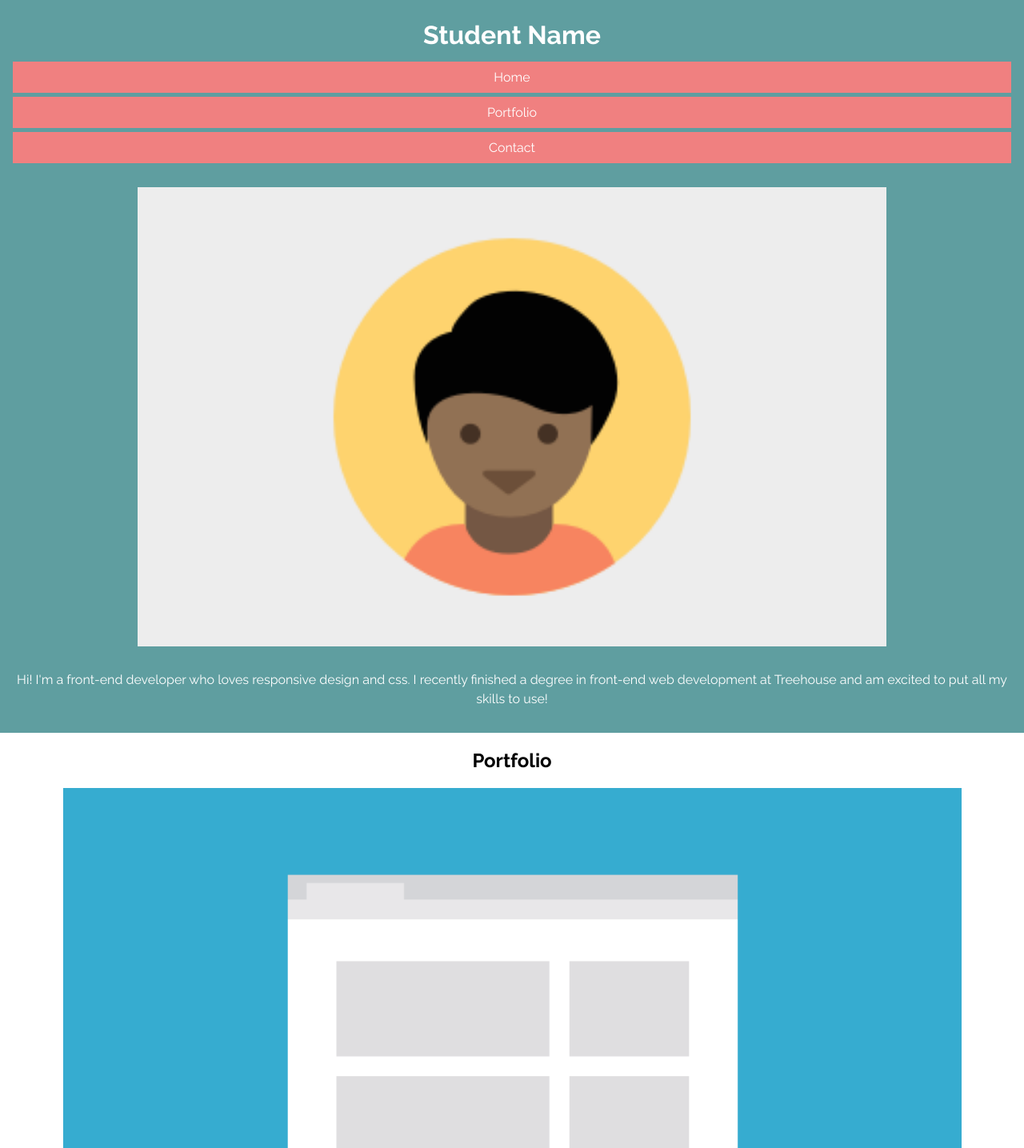
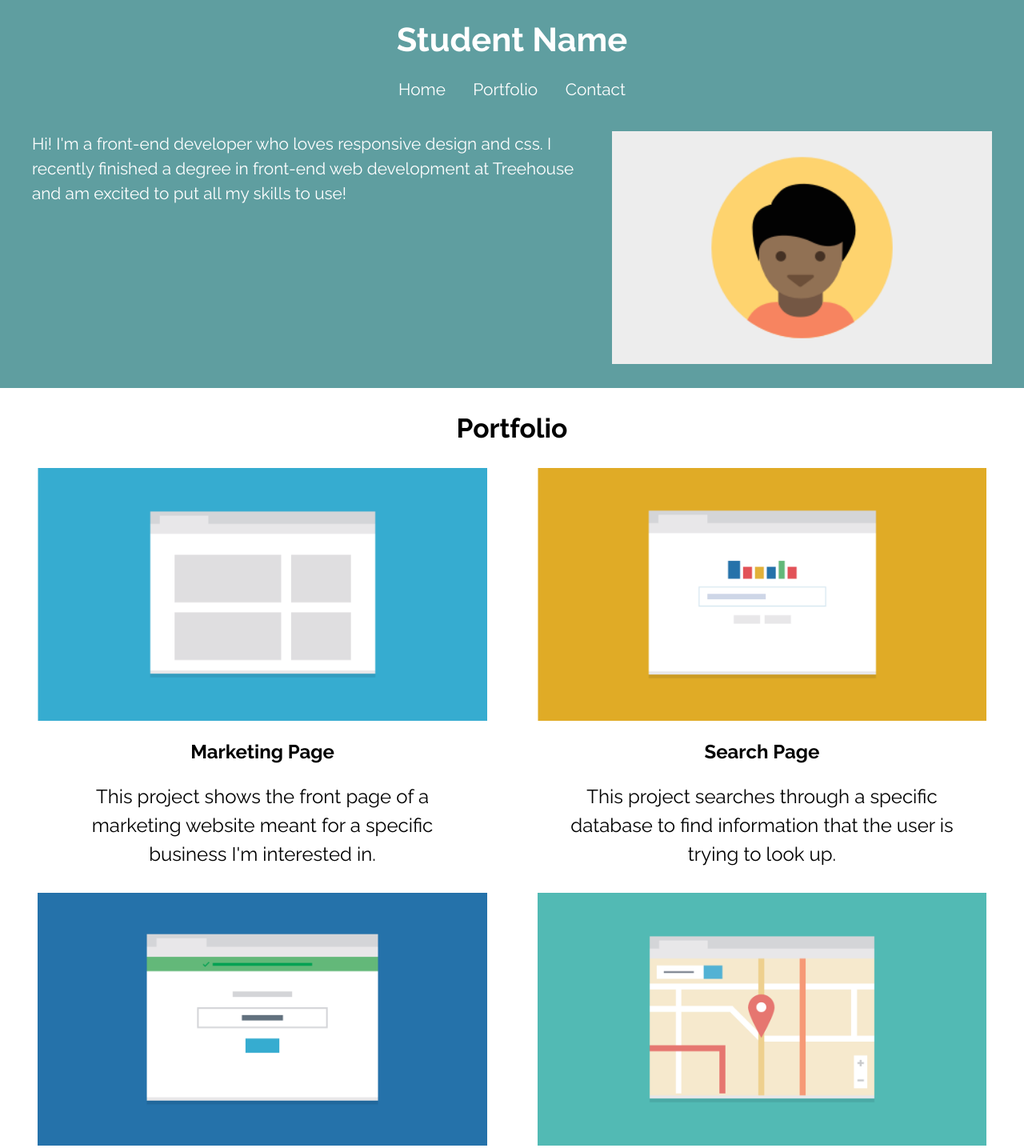
Before and after one commit to eddvq/CSS-Project-2, a plain HTML site: page index.html in a window 1280 px wide. Shown: the top 1435 px of the page at 80% size. Drawn offline with Linux system fonts and the light colour scheme.

Commit message:
Responsive Details for Tablet Sizes complete

```diff
--- a/css/style.css
+++ b/css/style.css
@@ -213,19 +213,106 @@ h1 {
 }
 
 @media (min-width: 768px){
-        .solo-nav{
+
+.main-header h1 {
+        text-align: center;
+        display: block;
+        padding-top: 15px;
+        padding-bottom: 0;
+        margin-bottom: 0;
+    }
+
+.main-header ul{
+        text-align: center;
+}
+
+.main-header li{
+    display: inline-block;
+    margin: 0 auto;
+    margin-top: 5px;
+    background-color: transparent;
+
+}
+
+.main-header a {
+    display: block;
+    font-size: 1.3em;
+    padding-left: 15px;
+    padding-right: 15px;
+    border-bottom-color: lightpink;
+}
+
+    .intro-bits{
+        padding-top: 30px;
+        padding-bottom: 30px;
+    }
+
+    #profile-pic {
+        float: right;
+        width: 40%;
+        padding-top:0;
+        padding-bottom: 0;
+        padding-right: 1.5em;
+        margin-left: 2em;
+    }
+
+    .intro-bits p {
+        text-align: left;
+        font-size: 1.3em;
+        margin-left: 1.15em;
+        padding-right: 1em;
+    }
+
+    .solo-nav{
         display: none;
     }
     .extra-nav{
         display: block;
     }
+
+.col {
+    display: inline-block;
+    width: 50%;
+    margin-right: -4px;
+    vertical-align: top;
 }
 
+.col p {
+    width: 80%;
+    margin: 0 auto;
+    margin-bottom: 30px;
+    font-size: 1.5em
+}
 
+    .col h3 {
+    font-size: 1.5em;
+}
+
+.thumbnails h2 {
+    margin-top: 30px;
+    margin-bottom: 30px;
+    font-size: 2.1em;
+    }
+
+.contact-text-styling p {
+    font-size: 1.5em;
+    width: 60%;
+    margin: 0 auto;
+    margin-bottom: 30px;
+    }
+
+.contact-text-styling h3 {
+    font-size: 2.1em;
+    }
+
+}
+
+@media (min-width: 1024px){
+
+}
 
 
 .clearfix::after{
     content: "";
     display: table;
-    clear: both;
-}
+    clear: both;}
--- a/index.html
+++ b/index.html
@@ -18,7 +18,7 @@
                 <li><a href="#">Contact</a></li>
               </ul>
         </header>
-        <div class="intro-bits">
+        <div class="intro-bits clearfix">
         <div class="wrapper">
         <img id="profile-pic" src="Images/responsive-layout-profile.png" alt="Portrait of designer"/>
         <p>Hi! I'm a front-end developer who loves responsive design and css. I recently finished a degree in front-end web development at Treehouse and am excited to put all my skills to use!</p>
@@ -39,7 +39,7 @@
             <div class="col">
             <img src="Images/portfolio-3.png" alt="screenshot of travel project"/>
             <h3>Travel App</h3>
-            <p>This project compares travel times based on different transportation methods and tels you the best one.</p>
+            <p>This project compares travel times based on different transportation methods and tells you the best one.</p>
             </div>
             <div class="col">
             <img src="Images/portfolio-6.png" alt="screenshot of map project"/>
```
